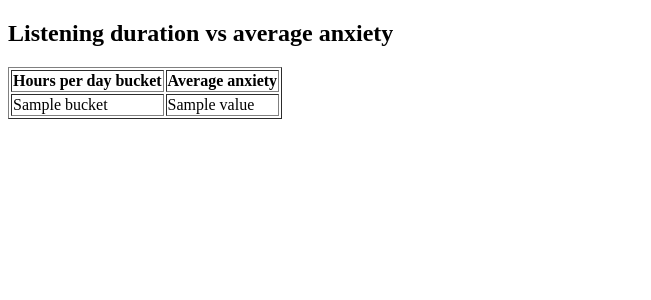
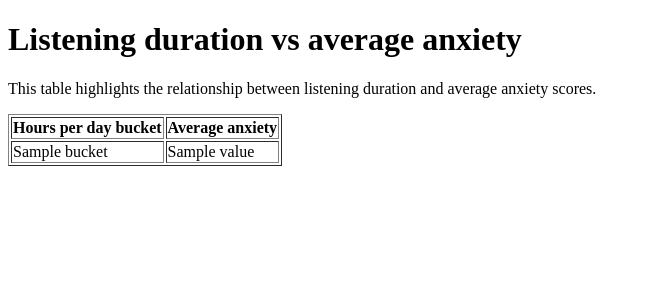
Before and after one commit to Emperor-Z/PAI-Assesment-Task-1, a Flask app: template templates/hours_vs_anxiety.html in a window 1280 px wide. Shown: the top 300 px of the page, without its empty margins (0-651 px from the left). Run offline with Flask 3, Linux system fonts and the light colour scheme; the template is opened without the code that fills it: most values are stand-ins (such as "Sample title", 1, 10 or a date in 2020).

Commit message:
IMPLEMENT hours vs anxiety page
Why:
- tests require /hours-vs-anxiety to display bucketed anxiety stats.
- surfaces another AnalysisEngine insight via the web layer.

What:
- route now renders hours_vs_anxiety.html with service-provided buckets.
- template includes descriptive header and explanation.

```diff
--- a/src/app.py
+++ b/src/app.py
@@ -99,7 +99,9 @@ def create_app(
         return render_template("streaming.html", counts=counts)
 
     @app.route("/hours-vs-anxiety", methods=["GET"])
-    def hours_vs_anxiety() -> str:  # pragma: no cover (stub)
-        return "HOURS PLACEHOLDER"
+    def hours_vs_anxiety() -> str:
+        service = _build_service()
+        buckets = service.get_hours_vs_anxiety()
+        return render_template("hours_vs_anxiety.html", buckets=buckets)
 
     return app
--- a/templates/hours_vs_anxiety.html
+++ b/templates/hours_vs_anxiety.html
@@ -1,7 +1,8 @@
 {% extends "base.html" %}
 
 {% block content %}
-<h2>Listening duration vs average anxiety</h2>
+<h1>Listening duration vs average anxiety</h1>
+<p>This table highlights the relationship between listening duration and average anxiety scores.</p>
 
 <table border="1">
     <thead>
```
